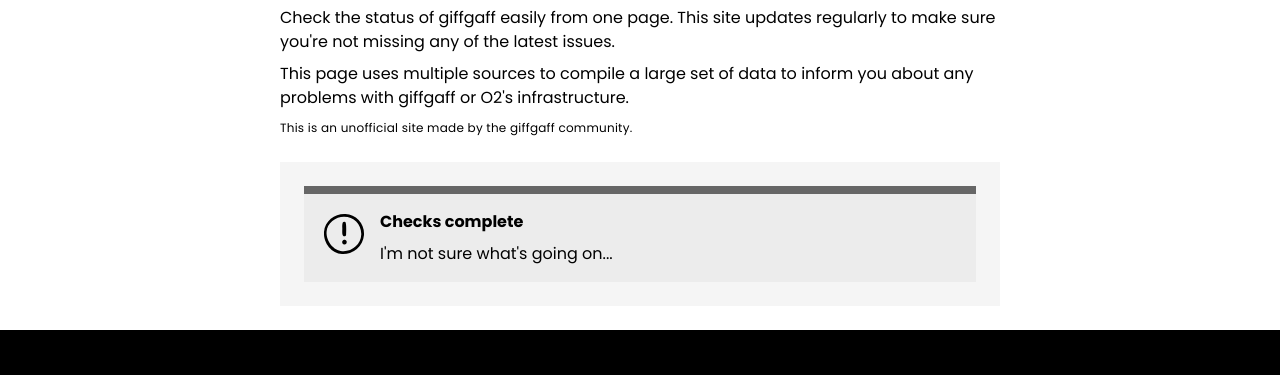
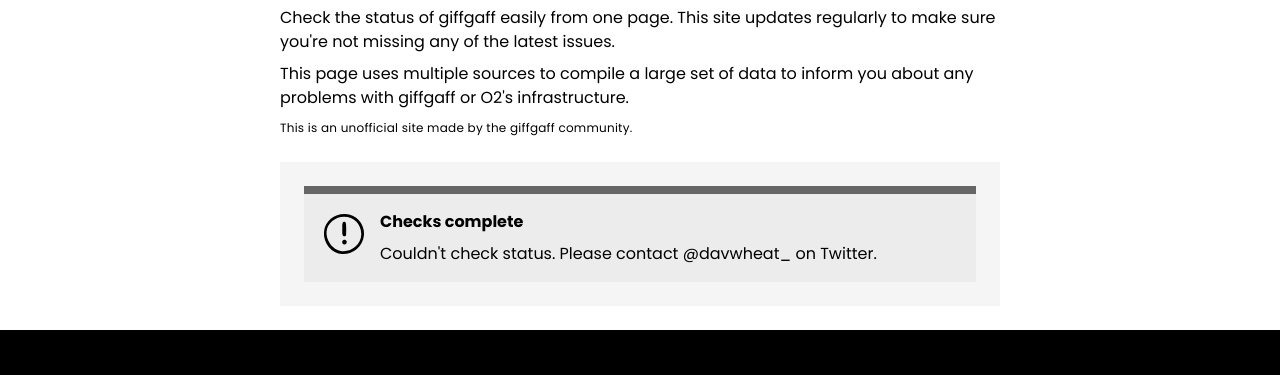
Before and after one commit to davwheat/giffgaff-status, a Gatsby site: page / in a window 1280 px wide. Shown: the part 419-794 px from the top of the page. Built offline with nearby package versions, Linux system fonts and the light colour scheme; Gatsby itself is replaced by a stand-in of ours; no server answers.

Commit message:
Update status messages

```diff
--- a/src/components/StatusChecker/index.js
+++ b/src/components/StatusChecker/index.js
@@ -71,19 +71,19 @@
   if (highestSeverity === -1) {
     completeMsg = "Everything's running smoothly."
   } else if (highestSeverity === 0) {
-    completeMsg = "There's a small, localised issue. Most people aren't affected."
+    completeMsg = "There's one or more small, localised issues. Most people aren't affected."
   } else if (highestSeverity === 1) {
     completedAlertType = 'info'
-    completeMsg = "There's a minor issue or outage."
+    completeMsg = "There's one or more minor issues or outages."
   } else if (highestSeverity === 2) {
     completedAlertType = 'warning'
-    completeMsg = "There's a widespread issue at giffgaff."
+    completeMsg = "There's one or more widespread issues at giffgaff."
   } else if (highestSeverity === 3) {
     completedAlertType = 'error'
-    completeMsg = "There's a nationwide, critical issue at giffgaff."
+    completeMsg = "There's one or more critical issues at giffgaff."
   } else {
     completedAlertType = 'unknown'
-    completeMsg = "I'm not sure what's going on..."
+    completeMsg = "Couldn't check status. Please contact @davwheat_ on Twitter."
   }
 
   return (
@@ -98,7 +98,7 @@
           customIcon={<LoadingIcon style={{ margin: 6, width: 36, height: 36, borderWidth: 4, marginRight: 6 + 12 }} />}
           title="Checking for issues at giffgaff."
         >
-          Don't worry, this can take up to a minute.
+          Sit tight. This can take up to a minute.
         </MinorAlert>
       )}
 
```
